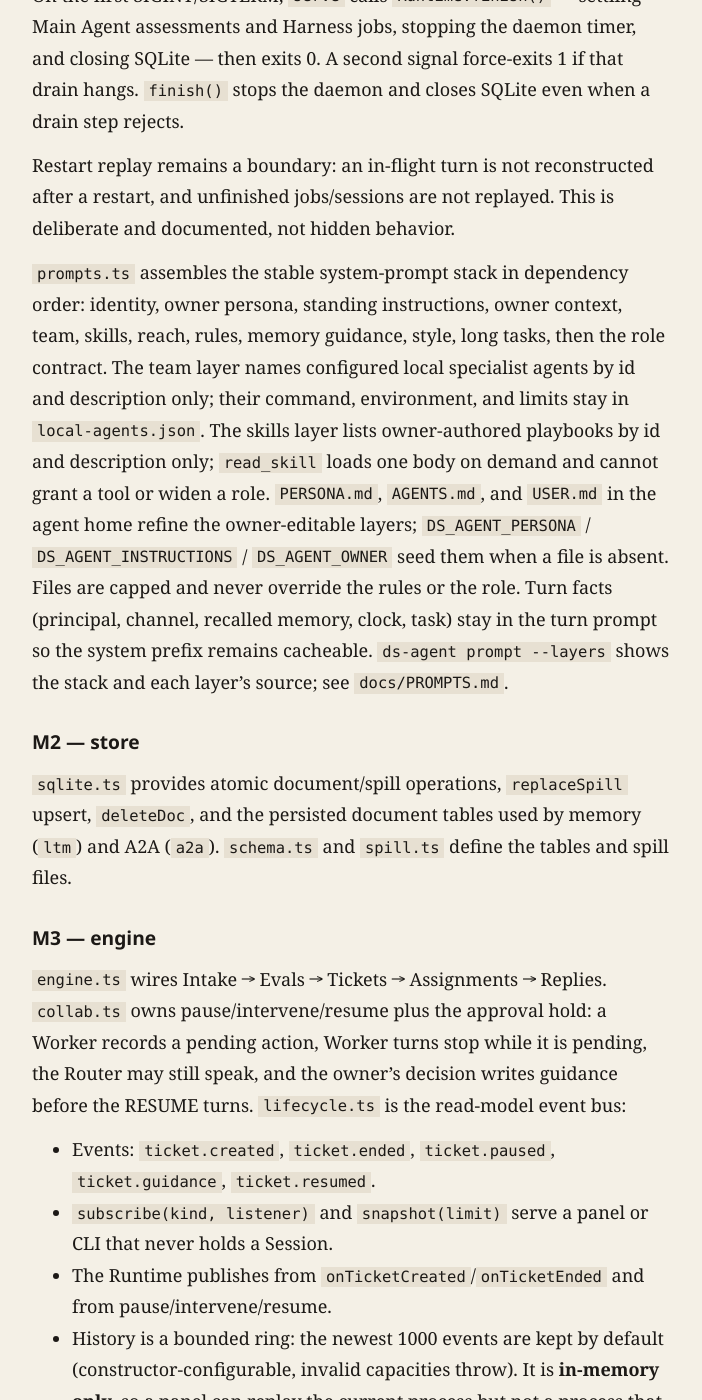
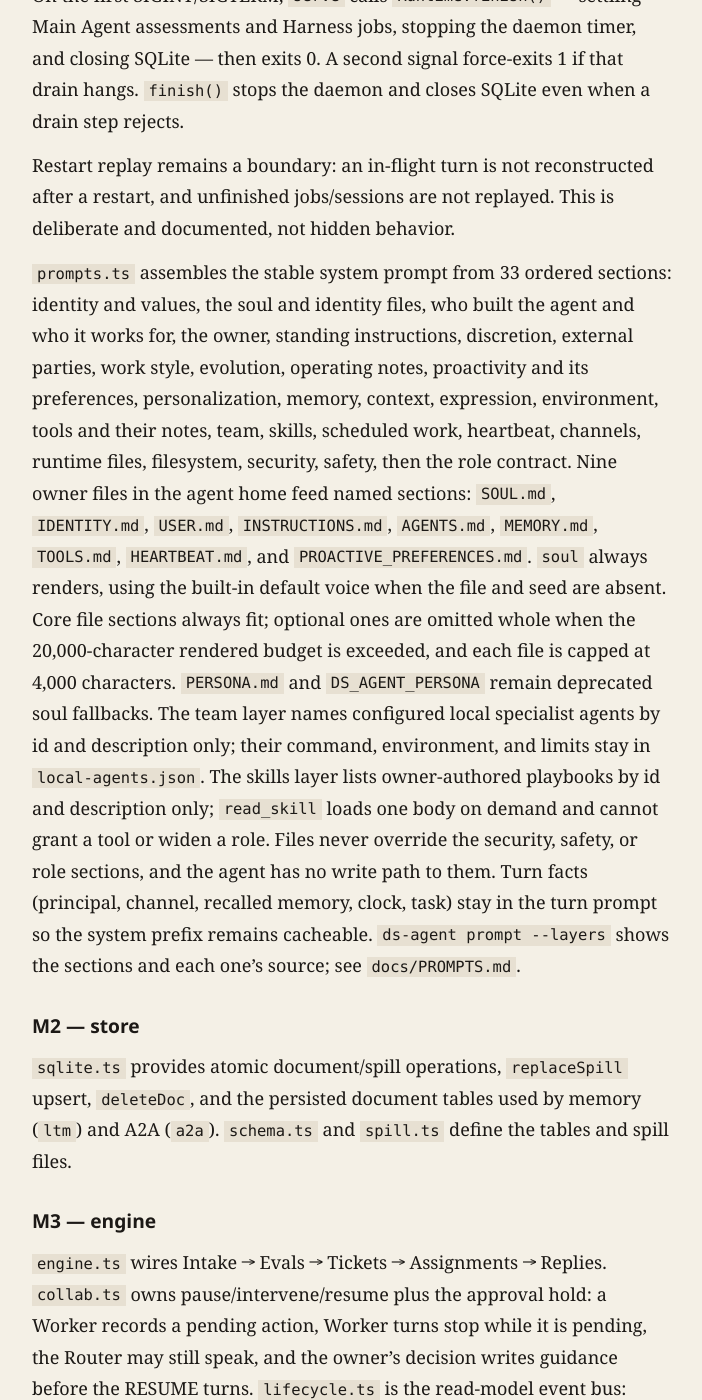
Before and after one commit to LofiSu/deepseek-super-agent, a Jekyll site: the page built from docs/MODULES.md, in a window 1280 px wide and 1400 px high, scrolled down 3304 px. Shown: the whole window, without its empty margins (288-990 px from the left). Built offline with Jekyll 4.4.1, drawn with Linux system fonts in a browser that asks for light colours; our own code applies the rules of GitHub Pages for plain Markdown files.

Commit message:
docs: describe the Muse-style prompt architecture

```diff
--- a/docs/MODULES.md
+++ b/docs/MODULES.md
@@ -102,19 +102,28 @@ Restart replay remains a boundary: an in-flight turn is not reconstructed after
 restart, and unfinished jobs/sessions are not replayed. This is deliberate and
 documented, not hidden behavior.
 
-`prompts.ts` assembles the stable system-prompt stack in dependency order:
-identity, owner persona, standing instructions, owner context, team, skills,
-reach, rules, memory guidance, style, long tasks, then the role contract. The team layer names
+`prompts.ts` assembles the stable system prompt from 33 ordered sections:
+identity and values, the soul and identity files, who built the agent and who it
+works for, the owner, standing instructions, discretion, external parties, work
+style, evolution, operating notes, proactivity and its preferences,
+personalization, memory, context, expression, environment, tools and their
+notes, team, skills, scheduled work, heartbeat, channels, runtime files,
+filesystem, security, safety, then the role contract. Nine owner files in the
+agent home feed named sections: `SOUL.md`, `IDENTITY.md`, `USER.md`,
+`INSTRUCTIONS.md`, `AGENTS.md`, `MEMORY.md`, `TOOLS.md`, `HEARTBEAT.md`, and
+`PROACTIVE_PREFERENCES.md`. `soul` always renders, using the built-in default
+voice when the file and seed are absent. Core file sections always fit; optional
+ones are omitted whole when the 20,000-character rendered budget is exceeded,
+and each file is capped at 4,000 characters. `PERSONA.md` and
+`DS_AGENT_PERSONA` remain deprecated soul fallbacks. The team layer names
 configured local specialist agents by id and description only; their command,
 environment, and limits stay in `local-agents.json`. The skills layer lists
 owner-authored playbooks by id and description only; `read_skill` loads one
-body on demand and cannot grant a tool or widen a role. `PERSONA.md`,
-`AGENTS.md`, and `USER.md` in the agent home refine the owner-editable layers;
-`DS_AGENT_PERSONA` / `DS_AGENT_INSTRUCTIONS` / `DS_AGENT_OWNER` seed them when a
-file is absent. Files are capped and never override the rules or the role.
-Turn facts (principal, channel, recalled memory, clock, task) stay in the turn
-prompt so the system prefix remains cacheable. `ds-agent prompt --layers` shows
-the stack and each layer's source; see `docs/PROMPTS.md`.
+body on demand and cannot grant a tool or widen a role. Files never override
+the security, safety, or role sections, and the agent has no write path to
+them. Turn facts (principal, channel, recalled memory, clock, task) stay in the
+turn prompt so the system prefix remains cacheable. `ds-agent prompt --layers`
+shows the sections and each one's source; see `docs/PROMPTS.md`.
 
 ## M2 — store
 
```
Also changed, not shown: README.zh-CN.md (+1 -1 lines), docs/COMPETITIVE_GAP.md (+4 -4 lines), docs/PROMPTS.md (+164 -84 lines), docs/SKILLS.md (+2 -1 lines), docs/UPGRADE.md (+19 -0 lines), README.md.
